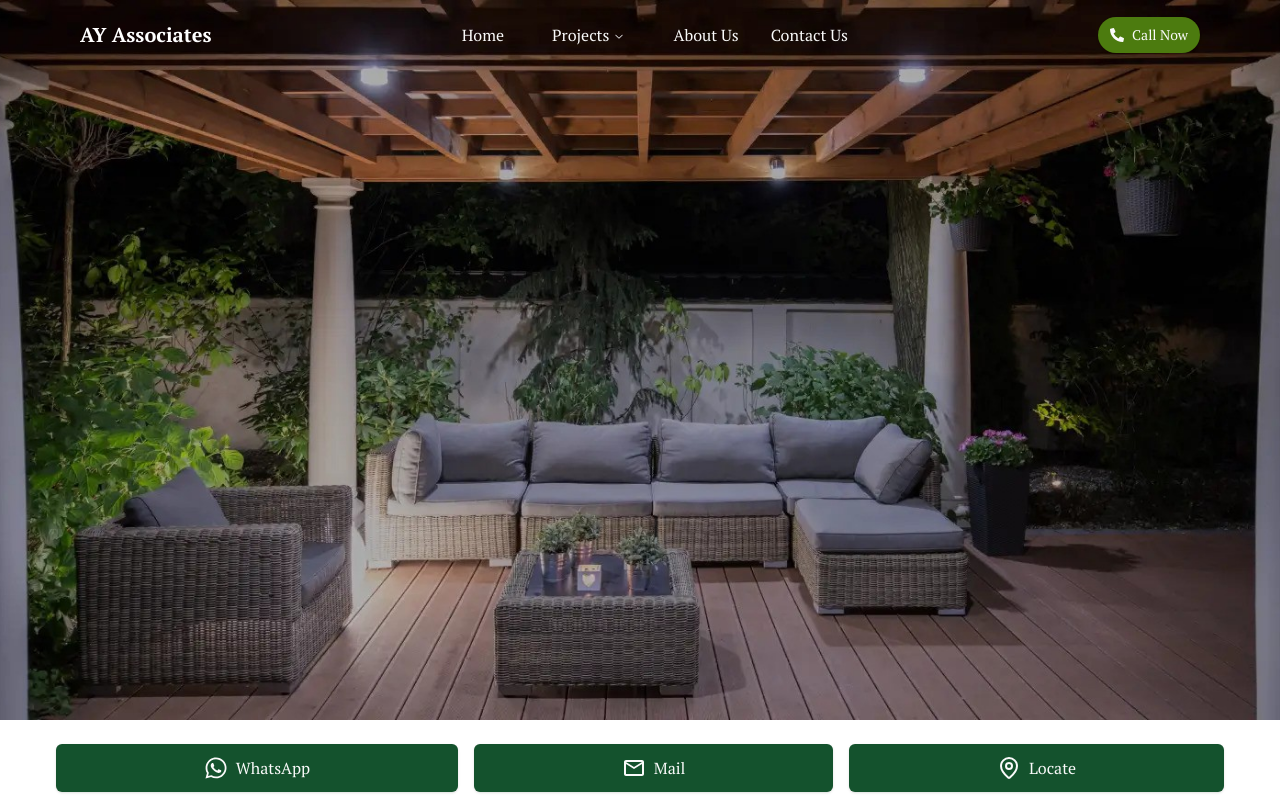
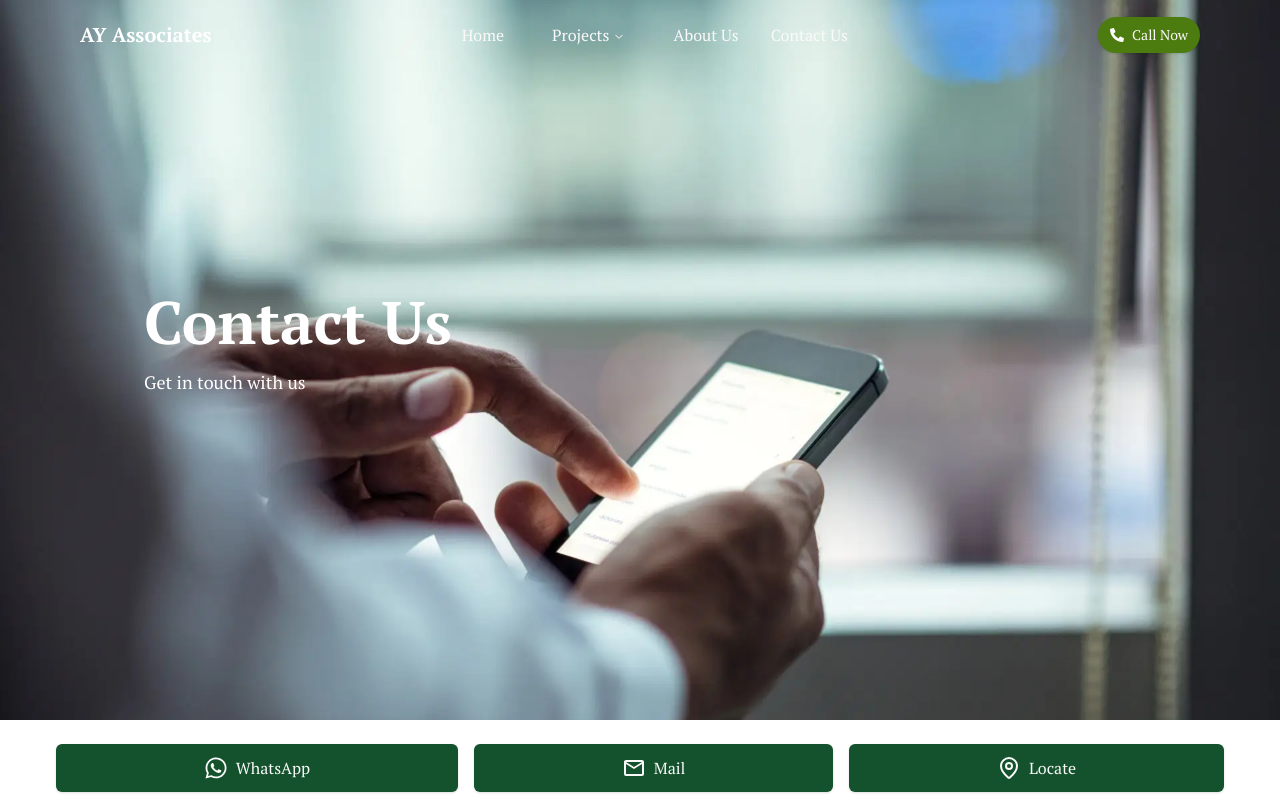
Before and after one commit to dev-kingz/ayassociates, a Next.js app: page /contact in a window 1280 px wide. Shown: the top 800 px of the page. Built offline with nearby package versions, Linux system fonts and the light colour scheme.

Commit message:
feat: Add TitleHeader component to Contact page

```diff
--- a/src/app/contact/page.tsx
+++ b/src/app/contact/page.tsx
@@ -1,4 +1,5 @@
 import ContactForm from "@/components/Forms/ContactForm";
+import TitleHeader from "@/components/Header/TitleHeader";
 import { Button } from "@/components/ui/button";
 import Image from "next/image";
 import React from "react";
@@ -9,7 +10,7 @@ import { MdOutlineEmail } from "react-icons/md";
 const ContactPage = () => {
   return (
     <div className="ContactPage flex grow flex-col items-center justify-center self-stretch">
-      <section className="relative flex h-[80vh] grow items-center justify-center self-stretch bg-hero bg-cover bg-center pt-3 sm:h-[90vh]"></section>
+      <TitleHeader image="/gallery/images/Contact-Title-Header-Image.jpg" titleText="Contact Us" subTitleText="Get in touch with us" />
 
       <section className="ContactUsCTAs flex items-center sm:justify-between py-6 px-3 sm:px-14 gap-1 sm:gap-4 self-stretch">
         <Button className="grow px-2 sm:px-2 flex gap-2 sm:h-12 text-sm sm:text-base">
```
